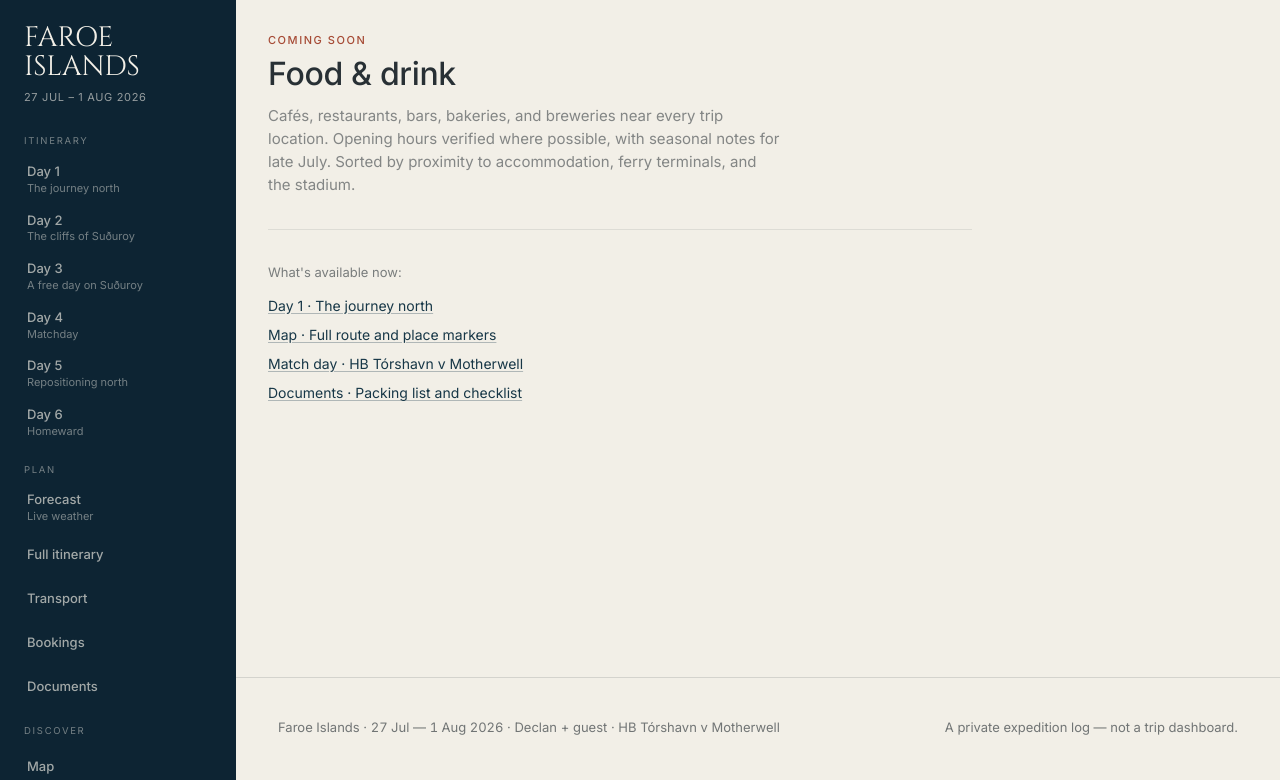
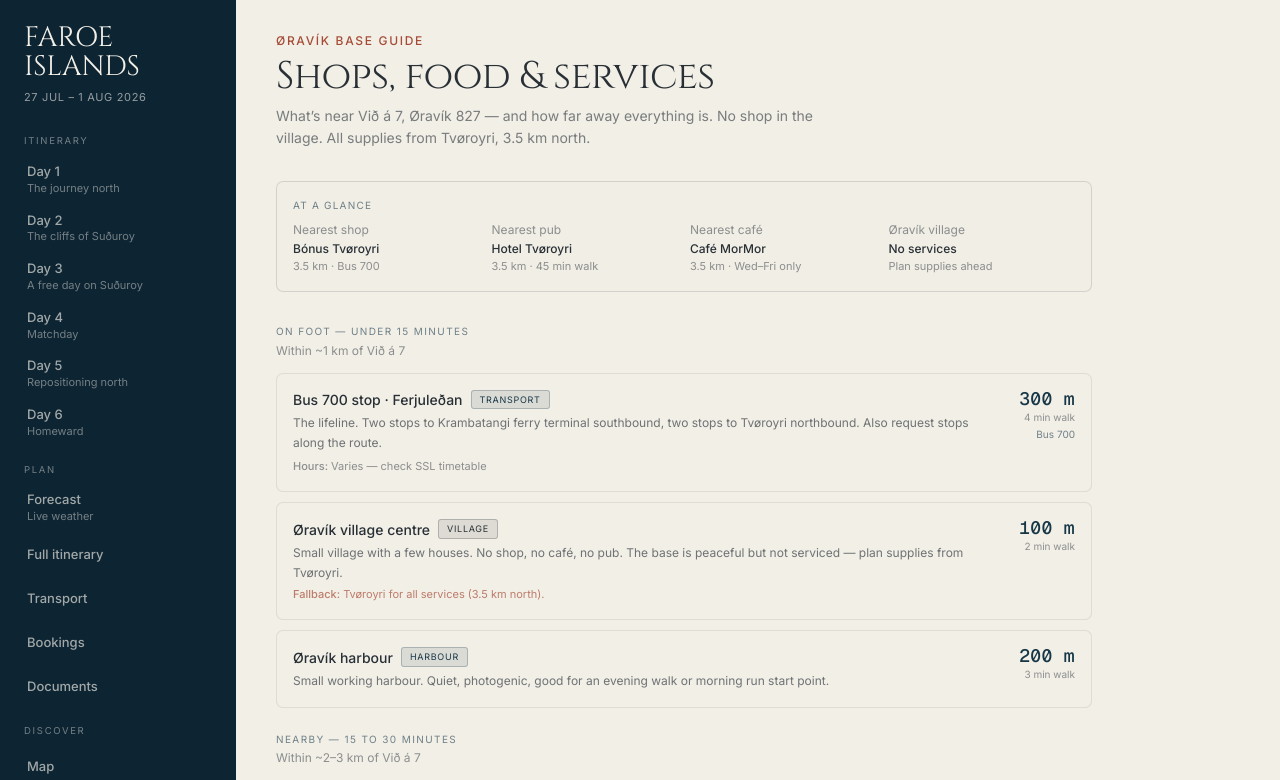
Before and after one commit to DeclanD2025/FAROES, a Next.js app: page /food-drink in a window 1280 px wide. Shown: the top 780 px of the page. Built offline with nearby package versions, Linux system fonts and the light colour scheme.

Commit message:
Add shops, food & services proximity guide for Øravík — distance-banded list from Við á 7 with walking times, bus routes, hours, and fallbacks. Replaces placeholder pages for /shops and /food-drink.

```diff
--- a/app/food-drink/page.tsx
+++ b/app/food-drink/page.tsx
@@ -1,10 +1,5 @@
-import { PlaceholderPage } from "@/components/placeholder-page";
+import ProximityList from "@/components/proximity-list";
 
 export default function FoodDrinkPage() {
-  return (
-    <PlaceholderPage
-      title="Food & drink"
-      description="Cafés, restaurants, bars, bakeries, and breweries near every trip location. Opening hours verified where possible, with seasonal notes for late July. Sorted by proximity to accommodation, ferry terminals, and the stadium."
-    />
-  );
+  return <ProximityList />;
 }
--- a/app/shops/page.tsx
+++ b/app/shops/page.tsx
@@ -1,10 +1,5 @@
-import { PlaceholderPage } from "@/components/placeholder-page";
+import ProximityList from "@/components/proximity-list";
 
 export default function ShopsPage() {
-  return (
-    <PlaceholderPage
-      title="Shops & local"
-      description="Supermarkets, pharmacies, outdoor shops, ATMs, and practical services near each stop. Opening hours for Bónus, ESLA, and local stores. Notes on Sunday closures and late-night availability on Suðuroy."
-    />
-  );
+  return <ProximityList />;
 }
--- /dev/null
+++ b/components/proximity-list.tsx
@@ -0,0 +1,226 @@
+// =============================================================================
+// ProximityList — renders distance-banded list of shops, food, drink, and
+// practical services near Við á 7, Øravík 827. Groups by distance from the
+// guesthouse: on foot, nearby, short bus/taxi, half-day trip.
+// =============================================================================
+
+import { ORAVIK_BASE_GUIDE, type ProximityItem } from "@/lib/data/day-intel";
+
+// ---------------------------------------------------------------------------
+// Category colour map
+// ---------------------------------------------------------------------------
+
+const CATEGORY_STYLES: Record<string, string> = {
+  supermarket: "bg-moss/10 text-moss border-moss/25",
+  food: "bg-amber/10 text-amber border-amber/25",
+  cafe: "bg-amber/10 text-amber border-amber/25",
+  restaurant: "bg-amber/10 text-amber border-amber/25",
+  bar: "bg-rust/10 text-rust border-rust/25",
+  pharmacy: "bg-fjord/10 text-fjord border-fjord/25",
+  atm: "bg-basalt/10 text-basalt border-basalt/25",
+  transport: "bg-fjord/10 text-fjord border-fjord/25",
+  village: "bg-basalt/10 text-basalt border-basalt/25",
+  harbour: "bg-fjord/10 text-fjord border-fjord/25",
+  walk: "bg-moss/10 text-moss border-moss/25",
+  town: "bg-basalt/10 text-basalt border-basalt/25",
+  visit: "bg-moss/10 text-moss border-moss/25",
+  viewpoint: "bg-moss/10 text-moss border-moss/25",
+};
+
+function categoryStyle(cat: string): string {
+  return CATEGORY_STYLES[cat] ?? "bg-basalt/10 text-basalt border-basalt/25";
+}
+
+// ---------------------------------------------------------------------------
+// Distance formatter
+// ---------------------------------------------------------------------------
+
+function formatDistance(km: number): string {
+  if (km < 1) return `${Math.round(km * 1000)} m`;
+  return `${km.toFixed(1)} km`;
+}
+
+function formatTime(min: number | null): string | null {
+  if (min === null) return null;
+  if (min < 60) return `${min} min walk`;
+  const h = Math.floor(min / 60);
+  const m = min % 60;
+  return m > 0 ? `${h}h ${m}m walk` : `${h}h walk`;
+}
+
+// ---------------------------------------------------------------------------
+// Item card
+// ---------------------------------------------------------------------------
+
+function ProximityCard({ item }: { item: ProximityItem }) {
+  return (
+    <div className="border border-basalt/10 rounded-[7px] p-4 bg-wool">
+      <div className="flex items-start justify-between gap-3">
+        <div className="min-w-0">
+          {/* Name + category */}
+          <div className="flex items-center gap-2 mb-1">
+            <h3 className="text-[14px] font-medium text-basalt leading-snug">
+              {item.name}
+            </h3>
+            <span
+              className={`shrink-0 text-[9px] uppercase tracking-[0.08em] px-2 py-0.5 rounded-[3px] border ${categoryStyle(item.category)}`}
+            >
+              {item.category}
+            </span>
+          </div>
+
+          {/* Notes */}
+          <p className="text-[12px] text-basalt/65 leading-relaxed">
+            {item.notes}
+          </p>
+
+          {/* Opening hours */}
+          {item.openingHours !== "N/A" && (
+            <p className="text-[11px] text-basalt/50 mt-1.5">
+              <span className="font-medium">Hours:</span> {item.openingHours}
+            </p>
+          )}
+
+          {/* Fallback */}
+          {item.fallback && (
+            <p className="text-[11px] text-rust/70 mt-1">
+              <span className="font-medium">Fallback:</span> {item.fallback}
+            </p>
+          )}
+        </div>
+
+        {/* Distance + transport */}
+        <div className="shrink-0 text-right min-w-[80px]">
+          <p className="code tnum text-[18px] font-medium text-fjord leading-none">
+            {formatDistance(item.distanceKm)}
+          </p>
+          {item.walkingTimeMin !== null && (
+            <p className="text-[10px] text-basalt/50 mt-0.5">
+              {formatTime(item.walkingTimeMin)}
+            </p>
+          )}
+          {item.busRoute && (
+            <p className="text-[10px] text-fjord/60 mt-0.5">
+              Bus {item.busRoute}
+              {item.busStops !== null && ` · ${item.busStops} stops`}
+            </p>
+          )}
+        </div>
+      </div>
+    </div>
+  );
+}
+
+// ---------------------------------------------------------------------------
+// Band section
+// ---------------------------------------------------------------------------
+
+function DistanceBandSection({
+  label,
+  description,
+  items,
+}: {
+  label: string;
+  description: string;
+  items: ProximityItem[];
+}) {
+  return (
+    <section className="mb-6">
+      <div className="mb-3">
+        <p className="text-[10px] uppercase tracking-[0.14em] text-fjord/60">
+          {label}
+        </p>
+        <p className="text-[12px] text-basalt/50 mt-0.5">{description}</p>
+      </div>
+      <div className="space-y-2.5">
+        {items.map((item) => (
+          <ProximityCard key={item.id} item={item} />
+        ))}
+      </div>
+    </section>
+  );
+}
+
+// ---------------------------------------------------------------------------
+// Main component
+// ---------------------------------------------------------------------------
+
+export default function ProximityList() {
+  return (
+    <article className="px-6 sm:px-8 lg:px-10 pt-8 pb-20 max-w-[56rem]">
+      {/* Header */}
+      <div className="mb-8">
+        <p className="text-[12px] tracking-[0.14em] uppercase text-rust font-medium">
+          Øravík base guide
+        </p>
+        <h1
+          className="text-[clamp(1.8rem,3vw,2.4rem)] leading-[1.06] mt-1.5 text-basalt tracking-[-0.01em]"
+          style={{ fontFamily: "var(--font-cinzel)" }}
+        >
+          Shops, food &amp; services
+        </h1>
+        <p className="text-[14px] text-basalt/60 mt-2 max-w-[34rem]">
+          What&rsquo;s near Við á 7, Øravík 827 — and how far away everything is.
+          No shop in the village. All supplies from Tvøroyri, 3.5 km north.
+        </p>
+      </div>
+
+      {/* Quick summary */}
+      <div className="border border-basalt/15 rounded-[7px] p-4 mb-8 bg-fog/[0.03]">
+        <p className="text-[10px] uppercase tracking-[0.12em] text-fjord/60 mb-2">
+          At a glance
+        </p>
+        <div className="grid grid-cols-2 sm:grid-cols-4 gap-3 text-[12px]">
+          <div>
+            <p className="text-basalt/50">Nearest shop</p>
+            <p className="font-medium text-basalt">Bónus Tvøroyri</p>
+            <p className="text-[11px] text-basalt/50">3.5 km · Bus 700</p>
+          </div>
+          <div>
+            <p className="text-basalt/50">Nearest pub</p>
+            <p className="font-medium text-basalt">Hotel Tvøroyri</p>
+            <p className="text-[11px] text-basalt/50">3.5 km · 45 min walk</p>
+          </div>
+          <div>
+            <p className="text-basalt/50">Nearest café</p>
+            <p className="font-medium text-basalt">Café MorMor</p>
+            <p className="text-[11px] text-basalt/50">3.5 km · Wed–Fri only</p>
+          </div>
+          <div>
+            <p className="text-basalt/50">Øravík village</p>
+            <p className="font-medium text-basalt">No services</p>
+            <p className="text-[11px] text-basalt/50">Plan supplies ahead</p>
+          </div>
+        </div>
+      </div>
+
+      {/* Distance bands */}
+      {ORAVIK_BASE_GUIDE.map((band) => (
+        <DistanceBandSection
+          key={band.label}
+          label={band.label}
+          description={band.description}
+          items={band.items}
+        />
+      ))}
+
+      {/* Footer note */}
+      <div className="mt-8 pt-6 border-t border-basalt/15">
+        <p className="text-[11px] text-basalt/50">
+          Distances measured from Við á 7, Øravík 827. Bus 700 runs the coastal
+          spine of Suðuroy — check the{" "}
+          <a
+            href="https://ssl.fo"
+            className="underline underline-offset-2 decoration-basalt/25 hover:text-fjord transition-colors"
+            target="_blank"
+            rel="noopener noreferrer"
+          >
+            SSL timetable
+          </a>{" "}
+          for live schedules. Taxi: +298 239550 (pre-book for late arrivals).
+          Confidence levels indicate how recently each listing was verified.
+        </p>
+      </div>
+    </article>
+  );
+}
```
